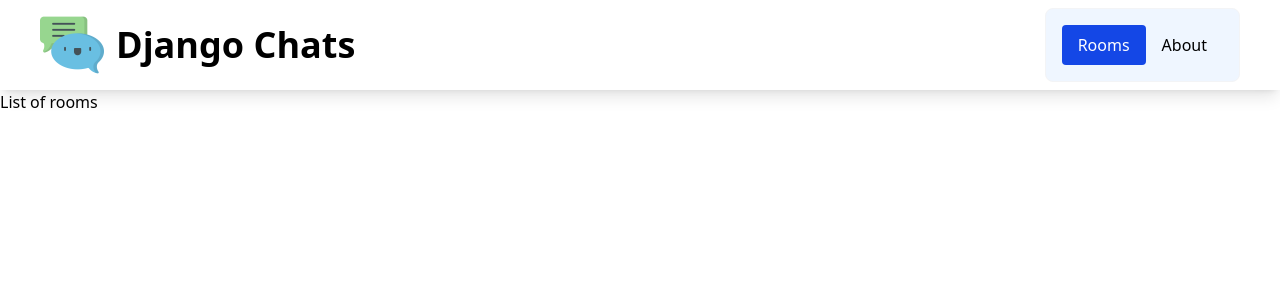
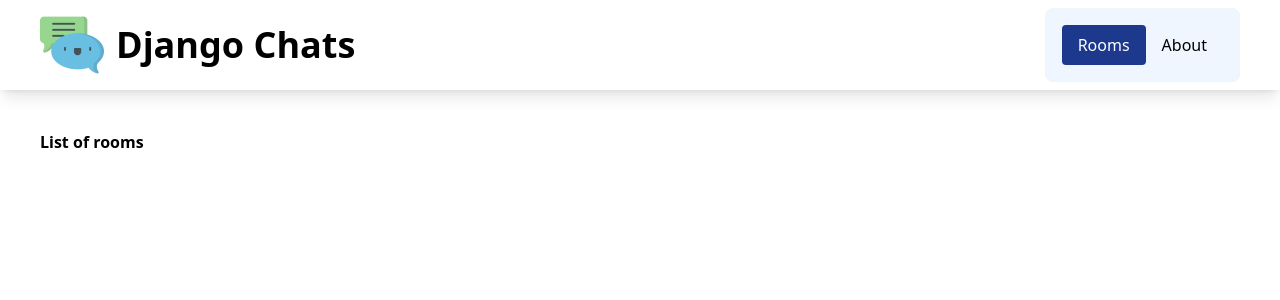
Before and after one commit to Rex-Wolfsjunges/django_chat, a Django app: page /rooms/ in a window 1280 px wide. Shown: the top 300 px of the page. Run offline with Django 5.2, Linux system fonts and the light colour scheme; data that the repository does not hold is empty.

Commit message:
styling index page

```diff
--- a/templates/base.html
+++ b/templates/base.html
@@ -21,7 +21,7 @@
     <div class="block w-auto">
       <ul class="flex flex-row p-4 border rounded-lg border-gray-100 bg-blue-50">
         <li>
-          <a class="block py-2 px-4 rounded bg-blue-700 text-white" href="">Rooms</a>
+          <a class="block py-2 px-4 rounded bg-blue-900 text-white" href="">Rooms</a>
         </li>
         <li>
           <a class="block py-2 px-4 rounded" href="">About</a>
--- a/templates/index.html
+++ b/templates/index.html
@@ -1,8 +1,10 @@
 {% extends "base.html" %}
 
 {% block body %}
-  <h1>List of rooms</h1>
+  <h1 class="font-bold m-10">List of rooms</h1>
   {% for chatroom in chatrooms %}
-    <a href="{% url 'chatroom' chatroom.slug %}">{{ chatroom.name }}</a><br>
+    <div class="shadow-lg p-10 m-10 bg-blue-900 text-white rounded-lg">
+      <a href="{% url 'chatroom' chatroom.slug %}">{{ chatroom.name }}</a><br>
+    </div>
   {% endfor %}
 {% endblock %}
```
